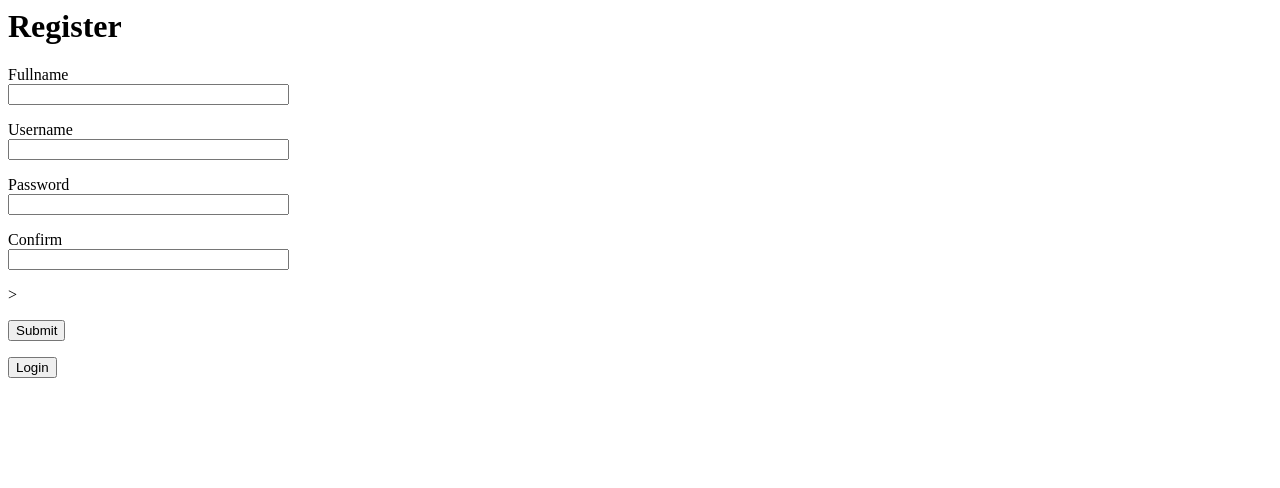
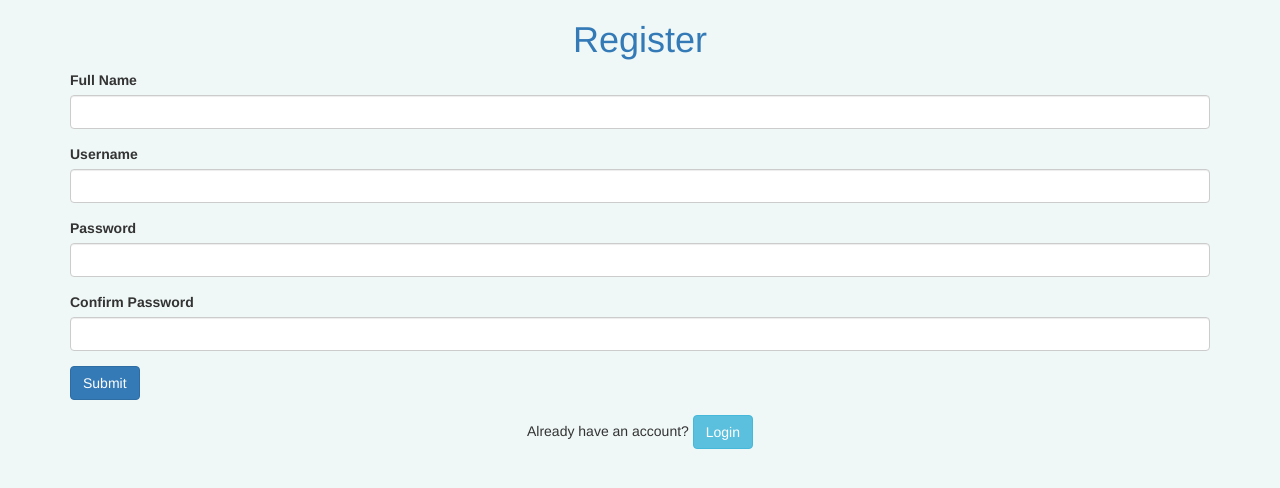
Before and after one commit to kenneth0810/Team-13, a Python web app: template app/templates/register.html in a window 1280 px wide. Shown: the top 488 px of the page. Run offline with Jinja, Linux system fonts and the light colour scheme; the template is opened without the code that fills it, so the values that code supplies are empty, except form fields; form fields are guessed from the names that the template uses; some libraries are stand-ins or nearby versions.

Commit message:
Modified the register.html using bootstrap elements

```diff
--- a/app/templates/register.html
+++ b/app/templates/register.html
@@ -1,29 +1,56 @@
+<!doctype html>
+<html lang="en">
+   <body style="background-color:rgb(239, 248, 247);">
+      <head>
+         <meta charset="utf-8">
+         <meta name="viewport" content="width=device-width, initial-scale=1">
+         <link rel="stylesheet" href="https://maxcdn.bootstrapcdn.com/bootstrap/3.4.1/css/bootstrap.min.css">
+         <script src="https://ajax.googleapis.com/ajax/libs/jquery/3.6.4/jquery.min.js"></script>
+         <script src="https://maxcdn.bootstrapcdn.com/bootstrap/3.4.1/js/bootstrap.min.js"></script>
+       </head>
 {% extends "base.html"%}
-
 {% block content %}
-<h1>Register</h1>
-<form action="" method="POST" nonvalidate>
-    {{registerForm.hidden_tag()}}
-    <p> {{registerForm.fullname.label}}<br>
-       {{registerForm.fullname(size=32)}}</p>
-    <p> {{registerForm.username.label}} <br>
-       {{registerForm.username(size=32)}}</p>
-
-    <p> {{registerForm.password.label}} <br>
-       {{registerForm.password(size=32)}}
-    {%for error in registerForm.password.errors%}
-    <span style= "color: red;">[{{error}}]</span>
-    {%endfor %}</p>
-    <p> {{registerForm.confirm.label}} <br>
-       {{registerForm.confirm(size=32)}}</p>>
-    {%for error in registerForm.confirm.errors%}
-    <span style= "color: red;">[{{error}}]</span>
-    </p>
-    {%endfor %}
-    <p>{{registerForm.submit()}}
-    </p>
-</form>
-<a href = "/login">
-      <button type="submit2" name="submit_button2">Login</button>
-    </a>
+  <div class="container d-flex align-items-center justify-content-center">
+    <div class="register-form-wrapper">
+      <h1 class="text-center text-primary mb-4">Register</h1>
+      <form action="" method="POST" novalidate class="register-form">
+        {{ registerForm.hidden_tag() }}
+        <div class="form-group">
+          <label for="fullname" class="form-label">Full Name</label>
+          {{ registerForm.fullname(size=32, id="fullname", class="form-control rounded-pill") }}
+          {% for error in registerForm.fullname.errors %}
+          <span class="text-danger">[{{ error }}]</span>
+          {% endfor %}
+        </div>
+        <div class="form-group">
+          <label for="username" class="form-label">Username</label>
+          {{ registerForm.username(size=32, id="username", class="form-control rounded-pill") }}
+          {% for error in registerForm.username.errors %}
+          <span class="text-danger">[{{ error }}]</span>
+          {% endfor %}
+        </div>
+        <div class="form-group">
+          <label for="password" class="form-label">Password</label>
+          {{ registerForm.password(size=32, id="password", class="form-control rounded-pill") }}
+          {% for error in registerForm.password.errors %}
+          <span class="text-danger">[{{ error }}]</span>
+          {% endfor %}
+        </div>
+        <div class="form-group">
+          <label for="confirm" class="form-label">Confirm Password</label>
+          {{ registerForm.confirm(size=32, id="confirm", class="form-control rounded-pill") }}
+          {% for error in registerForm.confirm.errors %}
+          <span class="text-danger">[{{ error }}]</span>
+          {% endfor %}
+        </div>
+        <div class="form-group">
+          {{ registerForm.submit(class="btn btn-primary rounded-pill") }}
+        </div>
+      </form>
+      <div class="text-center mt-4">
+        <span>Already have an account?</span>
+        <a href="/login" class="btn btn-info" role="button">Login</a>
+      </div>
+    </div>
+  </div>
 {% endblock %}
```
